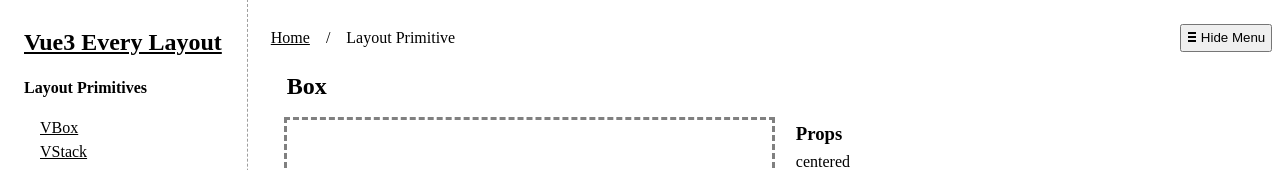
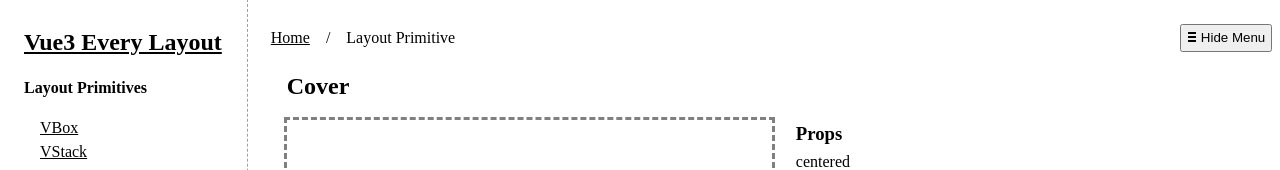
Before and after one commit to kbtaniguchi/vue3-every-layout, a Vue app: page /#/cover in a window 1280 px wide. Shown: the top 170 px of the page. Built offline with nearby package versions, Linux system fonts and the light colour scheme.

Commit message:
誤記の修正

```diff
--- a/src/pages/layout-primitives/VCoverPage.vue
+++ b/src/pages/layout-primitives/VCoverPage.vue
@@ -20,7 +20,7 @@ const data = reactive<{
 
 <template>
   <h2 class="page-title">
-    Box
+    Cover
   </h2>
   <VSidebar
     side-width="50%"
```
